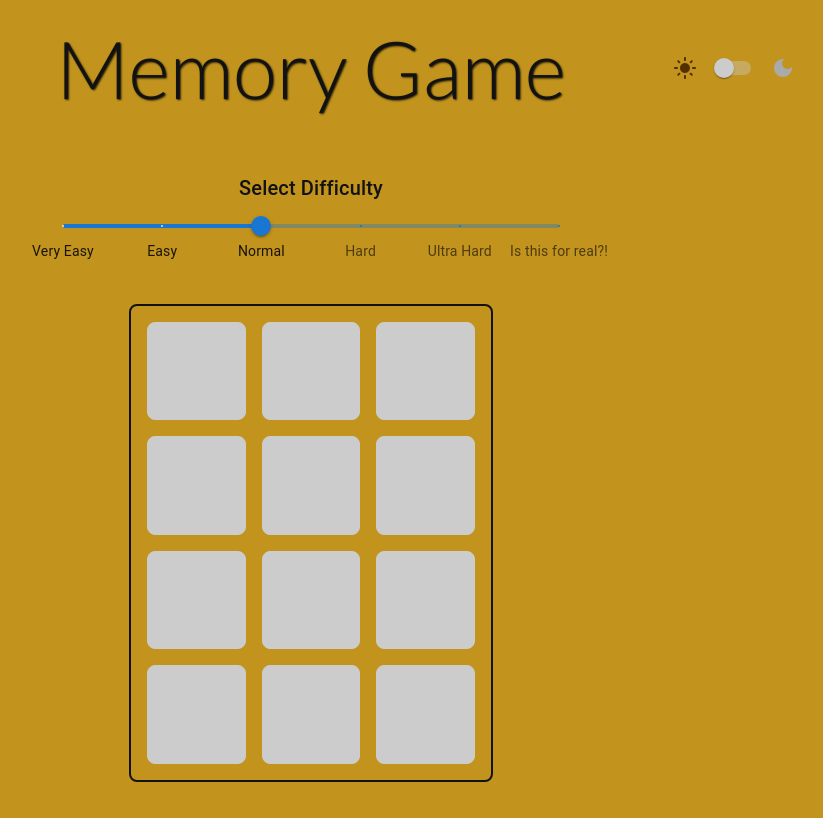
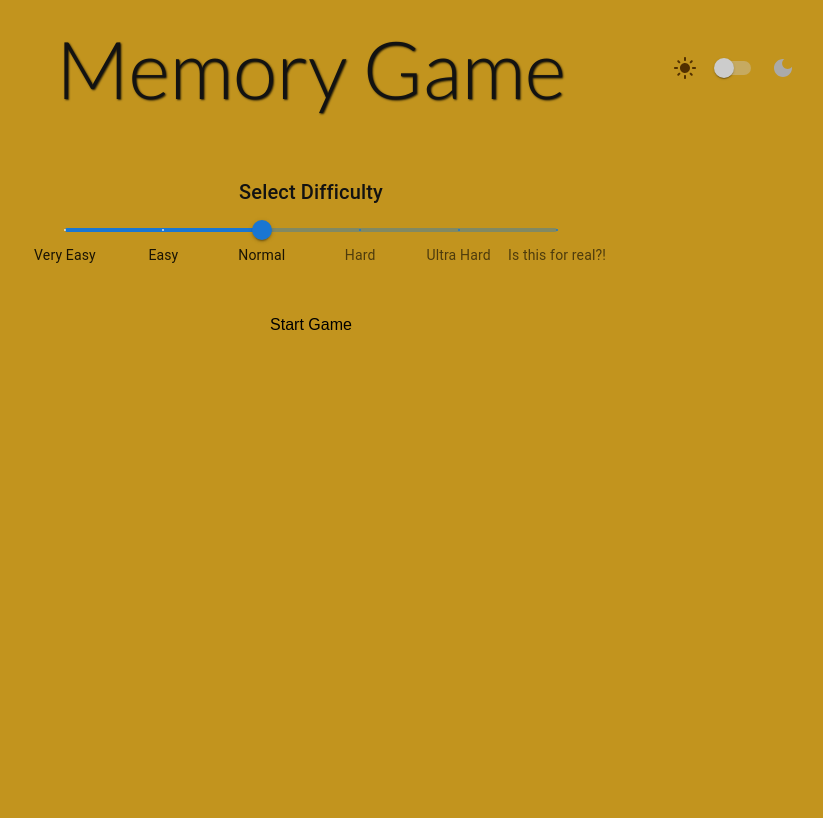
Before and after one commit to krishna-chaitanya-piratla/memory-game, a React (Create React App) app: page / in a window 1280 px wide. Shown: the whole page, without its empty margins (329-1152 px from the left). Built offline with nearby package versions, Linux system fonts and the light colour scheme; a web font is replaced by a local one.

Commit message:
Add Start Game and End Game buttons to enter and exit the game view

```diff
--- a/src/App.tsx
+++ b/src/App.tsx
@@ -2,7 +2,7 @@ import React from 'react';
 import { observer } from 'mobx-react-lite';
 import { ThemeProvider } from 'styled-components';
 import GlobalStyle from './styles/GlobalStyle';
-import { AppContainer, AppHeader, MainContent } from './styles/AppStyles';
+import { AppContainer, AppHeader, MainContent, Button } from './styles/AppStyles';
 import Head from './components/Head';
 import Toggle from './components/Toggle';
 import Game from './components/Game';
@@ -14,6 +14,14 @@ const App: React.FC = observer(() => {
 
   const handleSliderChange = (event: Event, newValue: number | number[]) => {
     gameStore.setDifficulty(gameStore.difficultyValues[newValue as number]);
+  };
+
+  const handleStartGame = () => {
+    gameStore.startGame();
+  };
+
+  const handleEndGame = () => {
+    gameStore.endGame();
   };
 
   const theme = {
@@ -30,8 +38,17 @@ const App: React.FC = observer(() => {
           <Toggle />
         </AppHeader>
         <MainContent>
-          <DifficultySlider value={gameStore.difficultyIndex} onChange={handleSliderChange} />
-          <Game size={gameStore.difficultyValue} /> {/* Adjust the size based on difficulty */}
+          {!gameStore.gameStarted ? (
+            <>
+              <DifficultySlider value={gameStore.difficultyIndex} onChange={handleSliderChange} />
+              <Button onClick={handleStartGame}>Start Game</Button>
+            </>
+          ) : (
+            <>
+              <Game size={gameStore.difficultyValue} />
+              <Button onClick={handleEndGame}>End Game</Button>
+            </>
+          )}
         </MainContent>
       </AppContainer>
     </ThemeProvider>
--- a/src/store/GameStore.ts
+++ b/src/store/GameStore.ts
@@ -4,6 +4,7 @@ class GameStore {
   difficulty = 6; // Default to Normal difficulty
   difficultyValues = [2, 3, 6, 10, 18, 32]; // Mapping array for difficulty levels
   cardStates: { [key: number]: boolean } = {}; // Map to store visibility state of cards
+  gameStarted = false;
 
   constructor() {
     makeAutoObservable(this);
@@ -26,6 +27,15 @@ class GameStore {
     this.cardStates = {}; // Reset visibility states
   }
 
+  startGame() {
+    this.gameStarted = true;
+  }
+
+  endGame() {
+    this.gameStarted = false;
+    this.resetCardStates();
+  }
+
   get difficultyIndex() {
     return this.difficultyValues.indexOf(this.difficulty);
   }
--- a/src/styles/AppStyles.tsx
+++ b/src/styles/AppStyles.tsx
@@ -29,5 +29,20 @@ export const MainContent = styled.main`
   align-items: center;
   justify-content: center;
   width: 100%;
-  padding: var(--padding-size);
+  padding: 1.25rem;
 `;
+
+export const Button = styled.button`
+  padding: 0.75rem 1.5rem;
+  font-size: 1rem;
+  background-color: inherit;
+  border: none;
+  border-radius: 0.375rem;
+  cursor: pointer;
+  margin-top: 1rem;
+  transition: background-color 0.3s;
+
+  &:hover {
+    background-color: hsl(43deg 73% 50%);
+  }
+`;
```
